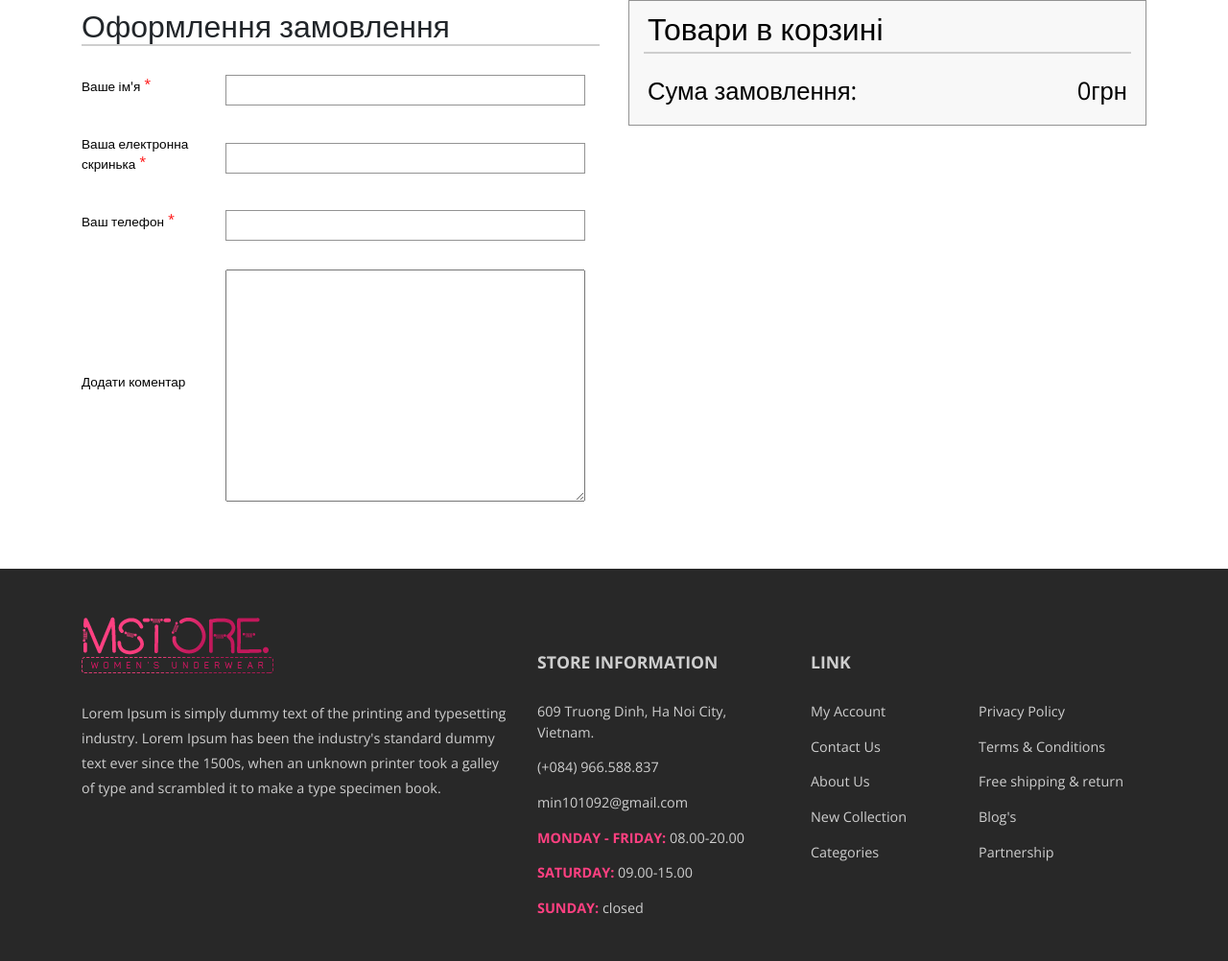
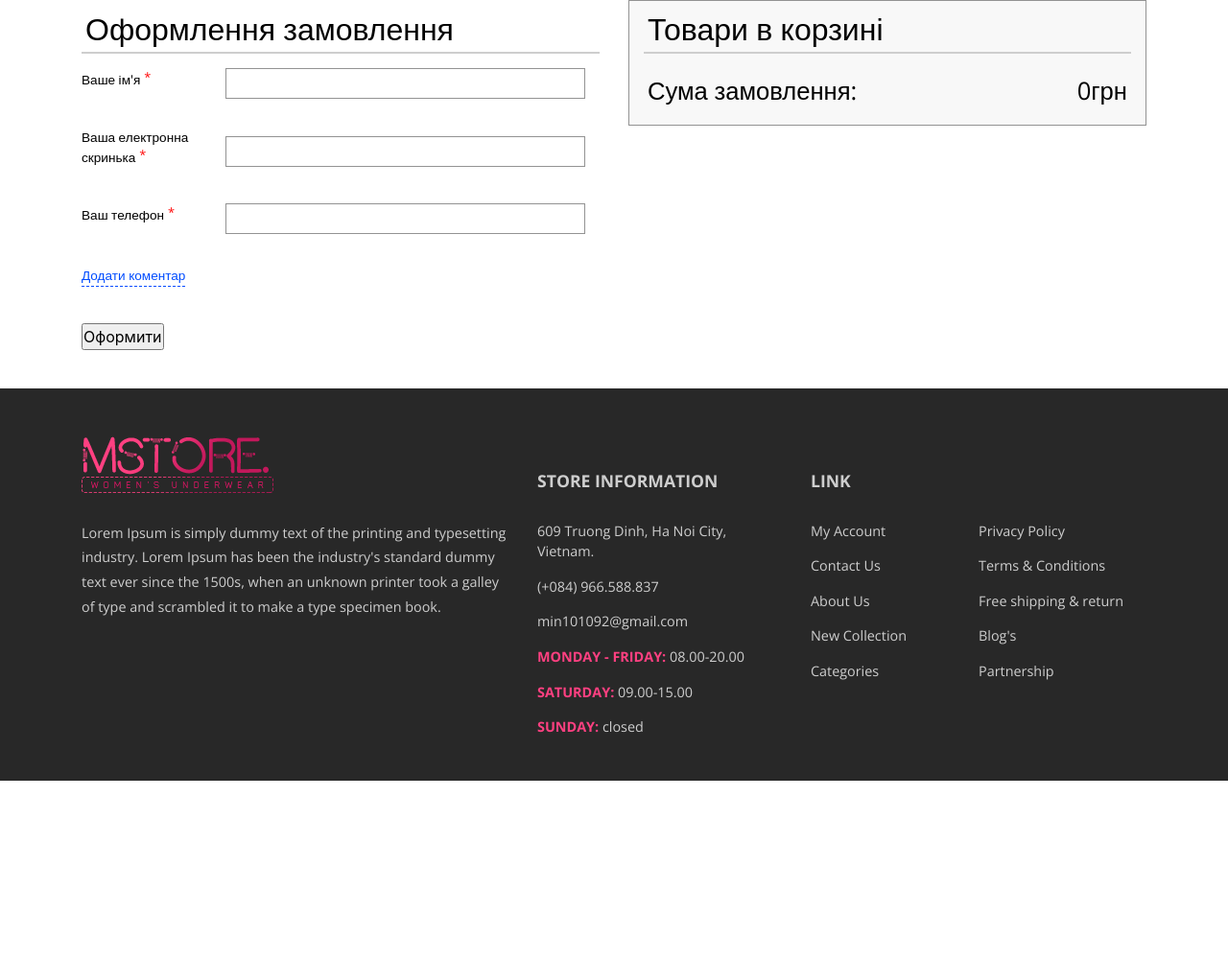
Before and after one commit to biryukov-m/craft-shop, a Django app: page /orders/checkout/ in a window 1280 px wide. Shown: the part 120-1122 px from the top of the page at 96% size. After the commit the page ends 934 px from the top, so only its background shows below. Run offline with Django 3.2, Linux system fonts and the light colour scheme; data comes from the database, SQL or seed files in the repository; both versions use the stored data as it was after the commit; some libraries are stand-ins or nearby versions.

Commit message:
Продвижение по чекауту. Дописана форма для отправки заказа.

```diff
--- a/landing/static/landing/css/main.css
+++ b/landing/static/landing/css/main.css
@@ -731,6 +731,7 @@ a:hover {
   font-size: 1rem;
   width: 60px;
   position: relative;
+  background: white;
 }
 .main-layout .shop-catalogue .sidebar .price-range .slider p #id_price_0 {
   float: left;
@@ -921,6 +922,7 @@ a:hover {
   color: #464646;
   min-width: 18px;
   max-width: 50px;
+  background: white;
 }
 .main-layout .shop-catalogue .content .single-item-view .product-info .user-interface .selectors .spinner-selector .size-selector {
   margin: 0;
@@ -1094,10 +1096,14 @@ a:hover {
   margin-bottom: 40px;
 }
 .main-layout .checkout-container .order-form h2 {
-  margin-bottom: 30px;
-  margin-top: 8px;
-  font-family: "Open Sans", sans-serif;
+  margin-top: 6px;
   border-bottom: 2px #cecece solid;
+  font-family: "Open Sans", sans-serif;
+  font-weight: 100;
+  color: #000;
+  padding: 5px 4px;
+  margin-bottom: 15px;
+  font-size: 2rem;
 }
 .main-layout .checkout-container .order-form .form-container {
   display: flex;
@@ -1135,6 +1141,29 @@ a:hover {
   font-family: "Open Sans", sans-serif;
   font-size: 0.85rem;
   color: black;
+  background-color: #fff;
+}
+.main-layout .checkout-container .order-form .form-container .field.customer-comment {
+  display: block;
+}
+.main-layout .checkout-container .order-form .form-container .field.customer-comment label[for=id_customer_comment] {
+  color: #004cff;
+  border-bottom: 1px dashed #004cff;
+  width: auto;
+  cursor: pointer;
+}
+.main-layout .checkout-container .order-form .form-container .field.customer-comment textarea {
+  display: none;
+  width: 100%;
+  height: 95px;
+  padding: 5px 8px;
+  border: solid #939393 1px;
+  box-shadow: none;
+  font-family: "Open Sans", sans-serif;
+  font-size: 0.85rem;
+  color: black;
+  background-color: #fff;
+  resize: vertical;
 }
 .main-layout .checkout-container .basket .basket-container {
   border: solid #939393 1px;
--- a/landing/static/landing/css/main.sass
+++ b/landing/static/landing/css/main.sass
@@ -749,6 +749,7 @@ a:hover
               font-size: 1rem
               width: 60px
               position: relative
+              background: white
             #id_price_0
               float: left
               left: -10px
@@ -934,6 +935,7 @@ a:hover
                   color: $dark
                   min-width: 18px
                   max-width: 50px
+                  background: white
 
                 .size-selector
                   margin: 0
@@ -1107,10 +1109,14 @@ a:hover
     margin-bottom: 40px
     .order-form
       h2
-        margin-bottom: 30px
-        margin-top: 8px
+        margin-top: 6px
+        border-bottom: 2px $lighter solid
         font-family: "Open Sans", sans-serif
-        border-bottom: 2px $lighter solid
+        font-weight: 100
+        color: #000
+        padding: 5px 4px
+        margin-bottom: 15px
+        font-size: 2rem
       .form-container
         display: flex
         flex-direction: column
@@ -1143,6 +1149,26 @@ a:hover
             font-family: "Open Sans", sans-serif
             font-size: 0.85rem
             color: black
+            background-color: #fff
+        .field.customer-comment
+          display: block
+          label[for='id_customer_comment']
+            color: #004cff
+            border-bottom: 1px dashed #004cff
+            width: auto
+            cursor: pointer
+          textarea
+            display: none
+            width: 100%
+            height: 95px
+            padding: 5px 8px
+            border: solid $light 1px
+            box-shadow: none
+            font-family: "Open Sans", sans-serif
+            font-size: 0.85rem
+            color: black
+            background-color: #fff
+            resize: vertical
     .basket
       .basket-container
         border: solid $light 1px
@@ -1213,8 +1239,6 @@ a:hover
                     .right
                       display: inline-block
                       padding-right: 6px
-
-
                 td.total
                   max-width: 30%
                   text-align: right
--- /dev/null
+++ b/landing/static/landing/js/checkout.js
@@ -0,0 +1,6 @@
+$(document).ready(function () {
+    $('label#add-comment').on('click', function (e) {
+        // $('#id_customer_comment').css('display', 'block');
+        $('#id_customer_comment').toggle();
+    })
+});
--- a/templates/orders/checkout.html
+++ b/templates/orders/checkout.html
@@ -5,8 +5,9 @@
         <div class="col-md-6 order-form">
             <h2>Оформлення замовлення</h2>
             <div class="form-container">
+                {{ form.non_field_errors }}
+                <form method="post">
                 {% csrf_token %}
-                {{ form.non_field_errors }}
                     <div class="field customer-name">
                         {{ form.customer_name.errors }}
                         <label class="required" for="{{ form.customer_name.id_for_label }}">Ваше ім'я</label>
@@ -24,10 +25,11 @@
                     </div>
                     <div class="field customer-comment">
                         {{ form.customer_comment.errors }}
-                    <label for="{{ form.customer_comment.id_for_label }}">Додати коментар</label>
+                        <label id='add-comment' for="{{ form.customer_comment.id_for_label }}">Додати коментар</label>
                         {{ form.customer_comment }}
                     </div>
-                {#                {{ form }}#}
+                    <input type="submit" value="Оформити">
+                </form>
             </div>
         </div>
         <div class="col-md-6 basket">
@@ -92,3 +94,8 @@
         </div>
     </div>
 {% endblock %}
+{% load static %}
+{% block javascripts %}
+    {{ block.super }}
+    <script src="{% static 'landing/js/checkout.js' %}"></script>
+{% endblock %}
```
Also changed, not shown: db.sqlite3, 1 other file. Lines whose indentation alone changed are shown as unchanged.
